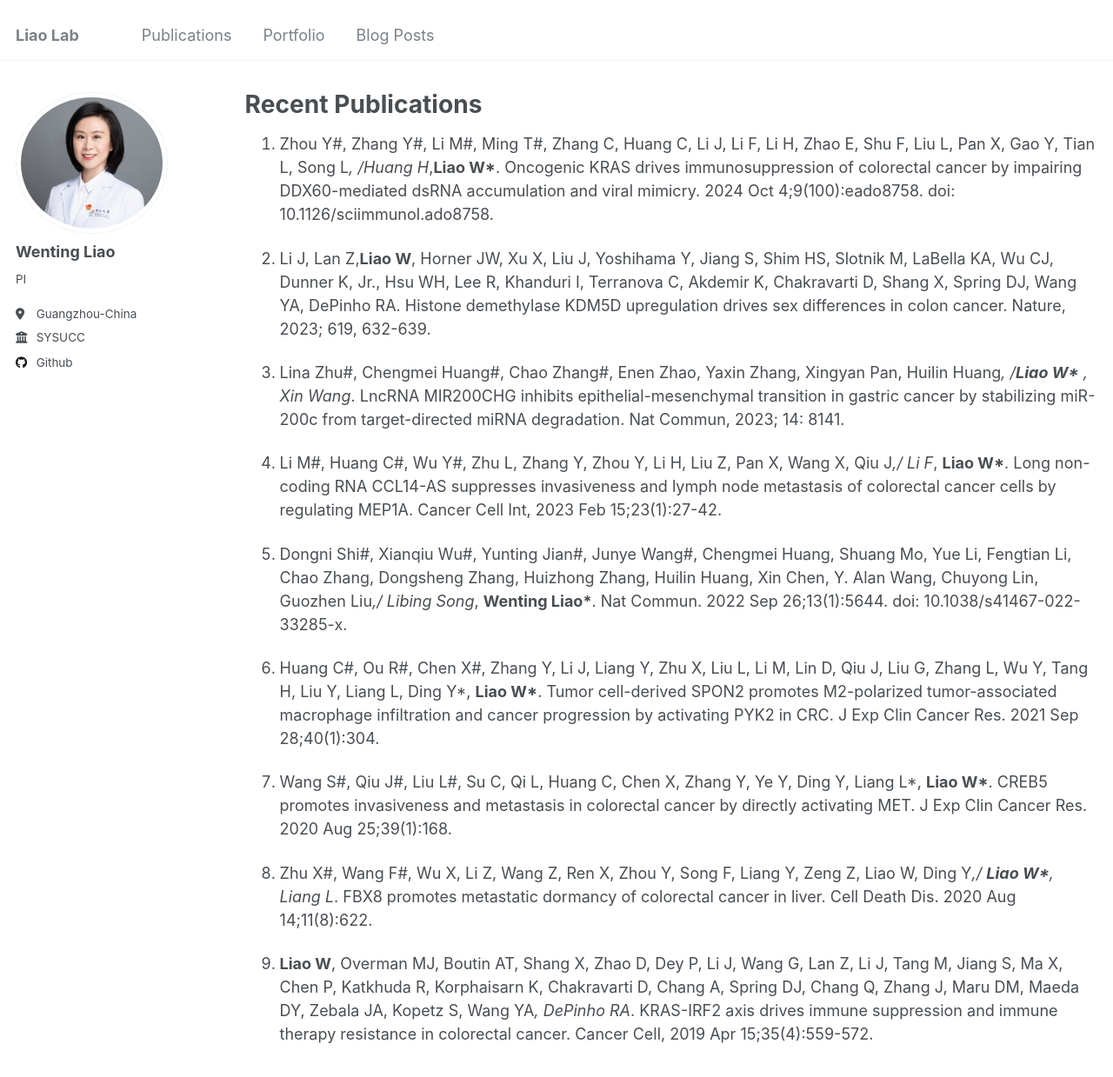
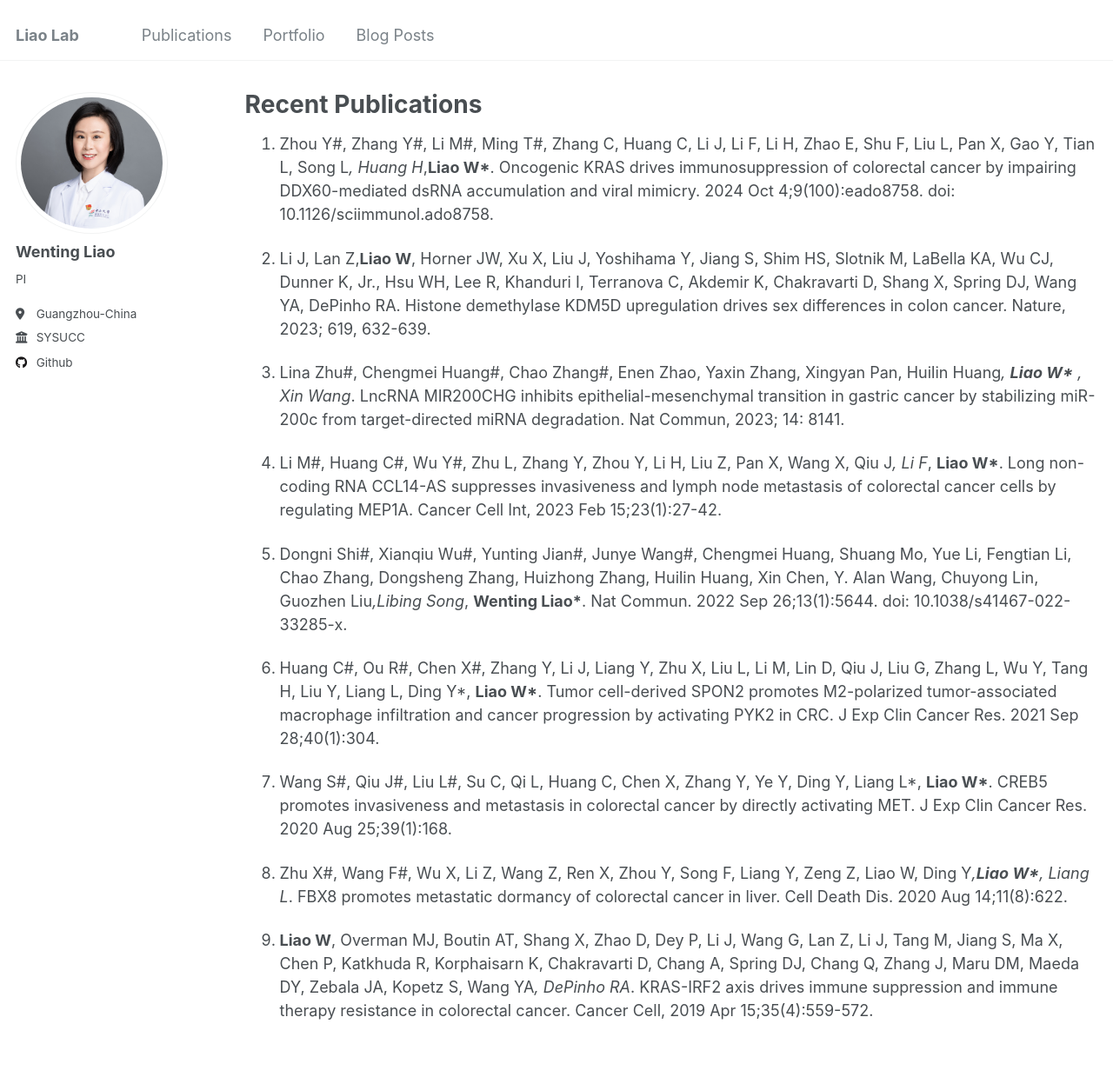
Before and after one commit to ImmunoTransLab/ImmunoTransLab, a Jekyll site: the page built from _pages/publications.md, in a window 1280 px wide and 1400 px high. Shown: the top 1239 px of the window at 87% size. Built offline with Jekyll 4.4.1, drawn with Linux system fonts in a browser that asks for light colours.

```diff
--- a/_pages/publications.md
+++ b/_pages/publications.md
@@ -7,20 +7,20 @@ author_profile: true
 
 
 
-1. Zhou Y#, Zhang Y#, Li M#, Ming T#, Zhang C, Huang C, Li J, Li F, Li H, Zhao E, Shu F, Liu L, Pan X, Gao Y, Tian L, Song L*, /Huang H*,<strong>Liao W*</strong>. Oncogenic KRAS drives immunosuppression of colorectal cancer by impairing DDX60-mediated dsRNA accumulation and viral mimicry. 2024 Oct 4;9(100):eado8758. doi: 10.1126/sciimmunol.ado8758.
+1. Zhou Y#, Zhang Y#, Li M#, Ming T#, Zhang C, Huang C, Li J, Li F, Li H, Zhao E, Shu F, Liu L, Pan X, Gao Y, Tian L, Song L*, Huang H*,<strong>Liao W*</strong>. Oncogenic KRAS drives immunosuppression of colorectal cancer by impairing DDX60-mediated dsRNA accumulation and viral mimicry. 2024 Oct 4;9(100):eado8758. doi: 10.1126/sciimmunol.ado8758.
 
 
 2. Li J, Lan Z,<strong>Liao W</strong>, Horner JW, Xu X, Liu J, Yoshihama Y, Jiang S, Shim HS, Slotnik M, LaBella KA, Wu CJ, Dunner K, Jr., Hsu WH, Lee R, Khanduri I, Terranova C, Akdemir K, Chakravarti D, Shang X, Spring DJ, Wang YA, DePinho RA. Histone demethylase KDM5D upregulation drives sex differences in colon cancer. Nature, 2023; 619, 632-639.
 
 
-3. Lina Zhu#, Chengmei Huang#, Chao Zhang#, Enen Zhao, Yaxin Zhang, Xingyan Pan, Huilin Huang*, /<strong>Liao W*</strong> , Xin Wang*. LncRNA MIR200CHG inhibits epithelial-mesenchymal transition in gastric cancer by stabilizing miR-200c from target-directed miRNA degradation. Nat Commun, 2023; 14: 8141.
+3. Lina Zhu#, Chengmei Huang#, Chao Zhang#, Enen Zhao, Yaxin Zhang, Xingyan Pan, Huilin Huang*, <strong>Liao W*</strong> , Xin Wang*. LncRNA MIR200CHG inhibits epithelial-mesenchymal transition in gastric cancer by stabilizing miR-200c from target-directed miRNA degradation. Nat Commun, 2023; 14: 8141.
 
 
-4. Li M#, Huang C#, Wu Y#, Zhu L, Zhang Y, Zhou Y, Li H, Liu Z, Pan X, Wang X, Qiu J*,/ Li F*, <strong>Liao W*</strong>. Long non-coding RNA CCL14-AS suppresses invasiveness and lymph node metastasis of colorectal cancer cells by regulating MEP1A. Cancer Cell Int, 2023 Feb 15;23(1):27-42.
+4. Li M#, Huang C#, Wu Y#, Zhu L, Zhang Y, Zhou Y, Li H, Liu Z, Pan X, Wang X, Qiu J*, Li F*, <strong>Liao W*</strong>. Long non-coding RNA CCL14-AS suppresses invasiveness and lymph node metastasis of colorectal cancer cells by regulating MEP1A. Cancer Cell Int, 2023 Feb 15;23(1):27-42.
 
 
 
-5. Dongni Shi#, Xianqiu Wu#, Yunting Jian#, Junye Wang#, Chengmei Huang, Shuang Mo, Yue Li, Fengtian Li, Chao Zhang, Dongsheng Zhang, Huizhong Zhang, Huilin Huang, Xin Chen, Y. Alan Wang, Chuyong Lin, Guozhen Liu*,/ Libing Song*, <strong>Wenting Liao*</strong>. Nat Commun. 2022 Sep 26;13(1):5644. doi: 10.1038/s41467-022-33285-x.
+5. Dongni Shi#, Xianqiu Wu#, Yunting Jian#, Junye Wang#, Chengmei Huang, Shuang Mo, Yue Li, Fengtian Li, Chao Zhang, Dongsheng Zhang, Huizhong Zhang, Huilin Huang, Xin Chen, Y. Alan Wang, Chuyong Lin, Guozhen Liu*,Libing Song*, <strong>Wenting Liao*</strong>. Nat Commun. 2022 Sep 26;13(1):5644. doi: 10.1038/s41467-022-33285-x.
 
 
 6. Huang C#, Ou R#, Chen X#, Zhang Y, Li J, Liang Y, Zhu X, Liu L, Li M, Lin D, Qiu J, Liu G, Zhang L, Wu Y, Tang H, Liu Y, Liang L, Ding Y*, <strong>Liao W*</strong>. Tumor cell-derived SPON2 promotes M2-polarized tumor-associated macrophage infiltration and cancer progression by activating PYK2 in CRC. J Exp Clin Cancer Res. 2021 Sep 28;40(1):304.
@@ -29,7 +29,7 @@ author_profile: true
 7. Wang S#, Qiu J#, Liu L#, Su C, Qi L, Huang C, Chen X, Zhang Y, Ye Y, Ding Y, Liang L*, <strong>Liao W*</strong>. CREB5 promotes invasiveness and metastasis in colorectal cancer by directly activating MET. J Exp Clin Cancer Res. 2020 Aug 25;39(1):168.
 
 
-8. Zhu X#, Wang F#, Wu X, Li Z, Wang Z, Ren X, Zhou Y, Song F, Liang Y, Zeng Z, Liao W, Ding Y*,/ <strong>Liao W*</strong>,
+8. Zhu X#, Wang F#, Wu X, Li Z, Wang Z, Ren X, Zhou Y, Song F, Liang Y, Zeng Z, Liao W, Ding Y*,<strong>Liao W*</strong>,
  Liang L*. FBX8 promotes metastatic dormancy of colorectal cancer in liver. Cell Death Dis. 2020 Aug 14;11(8):622.
 
 
```
